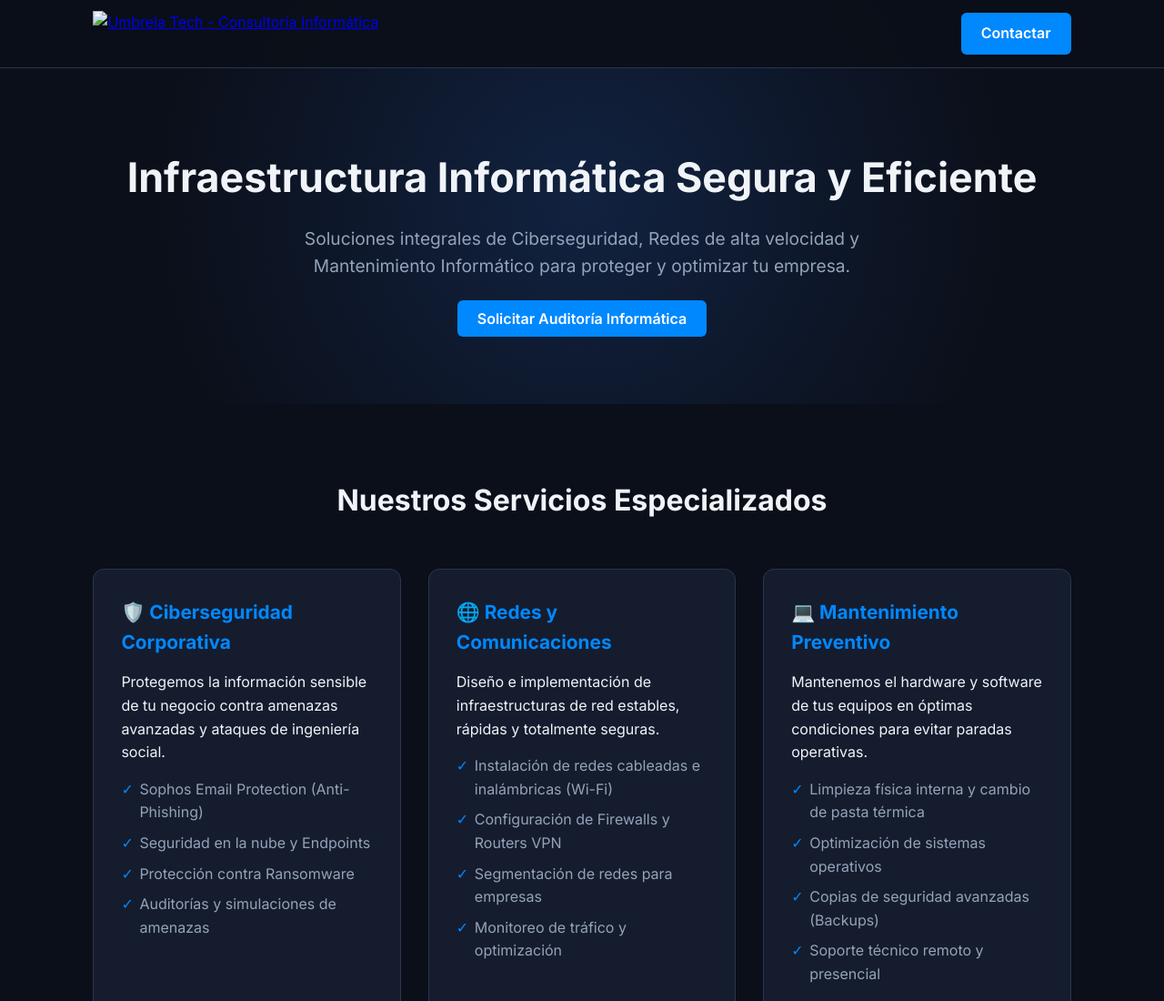
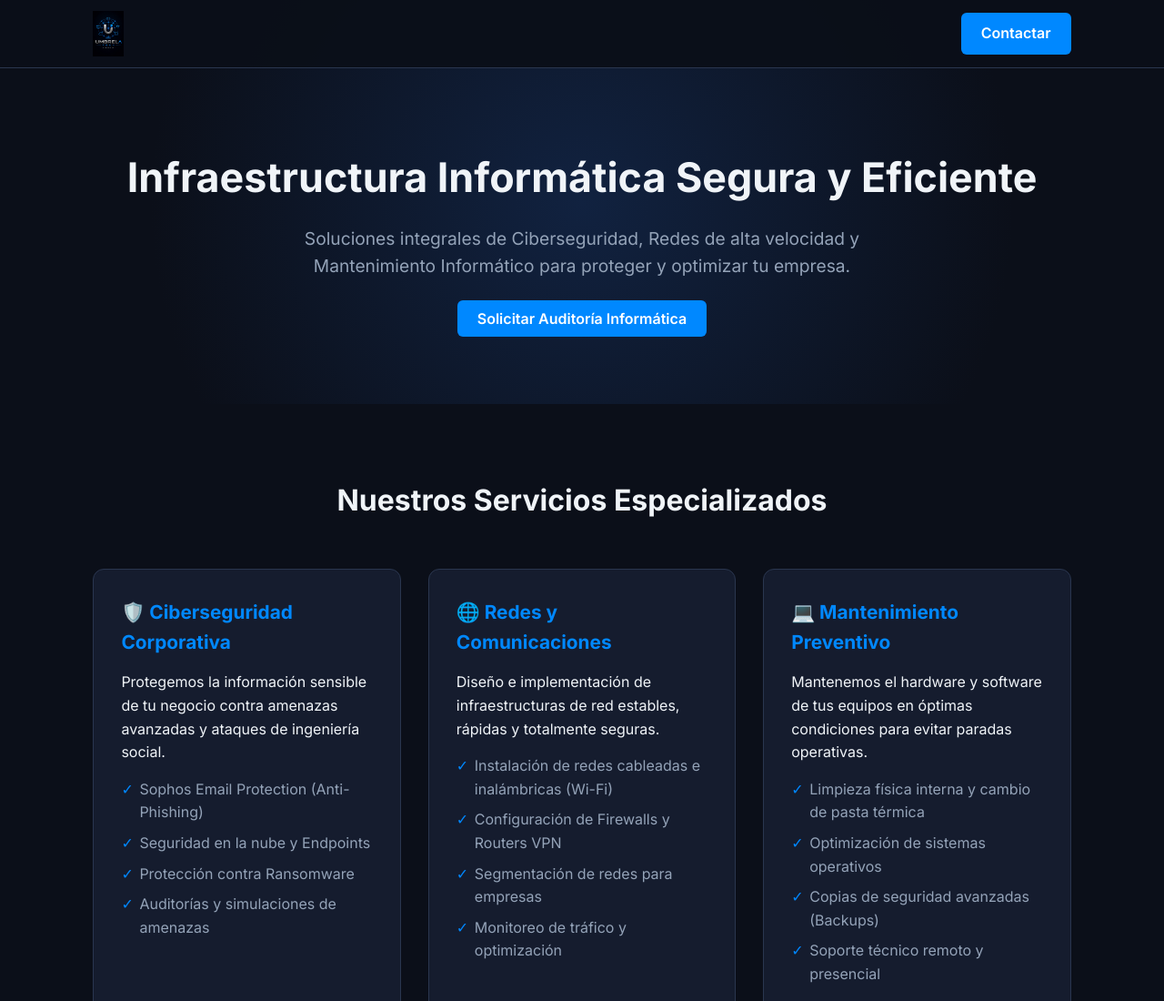
Before and after one commit to UmbrelatechMurcia/umbrela-web, a plain HTML site: page index.html in a window 1280 px wide. Shown: the top 1100 px of the page at 91% size. Drawn offline with Linux system fonts and the light colour scheme.

Commit message:
Add files via upload

```diff
--- a/index.html
+++ b/index.html
@@ -78,7 +78,7 @@
     <header>
         <div class="logo">
             <a href="#">
-                <img src="logo-umbrela.jpg" alt="Umbrela Tech - Consultoría Informática">
+                <img src="logo_full.jpg" alt="Umbrela Tech - Asesoria IT">
             </a>
         </div>
         <a href="#contacto" class="btn-cta">Contactar</a>
```
